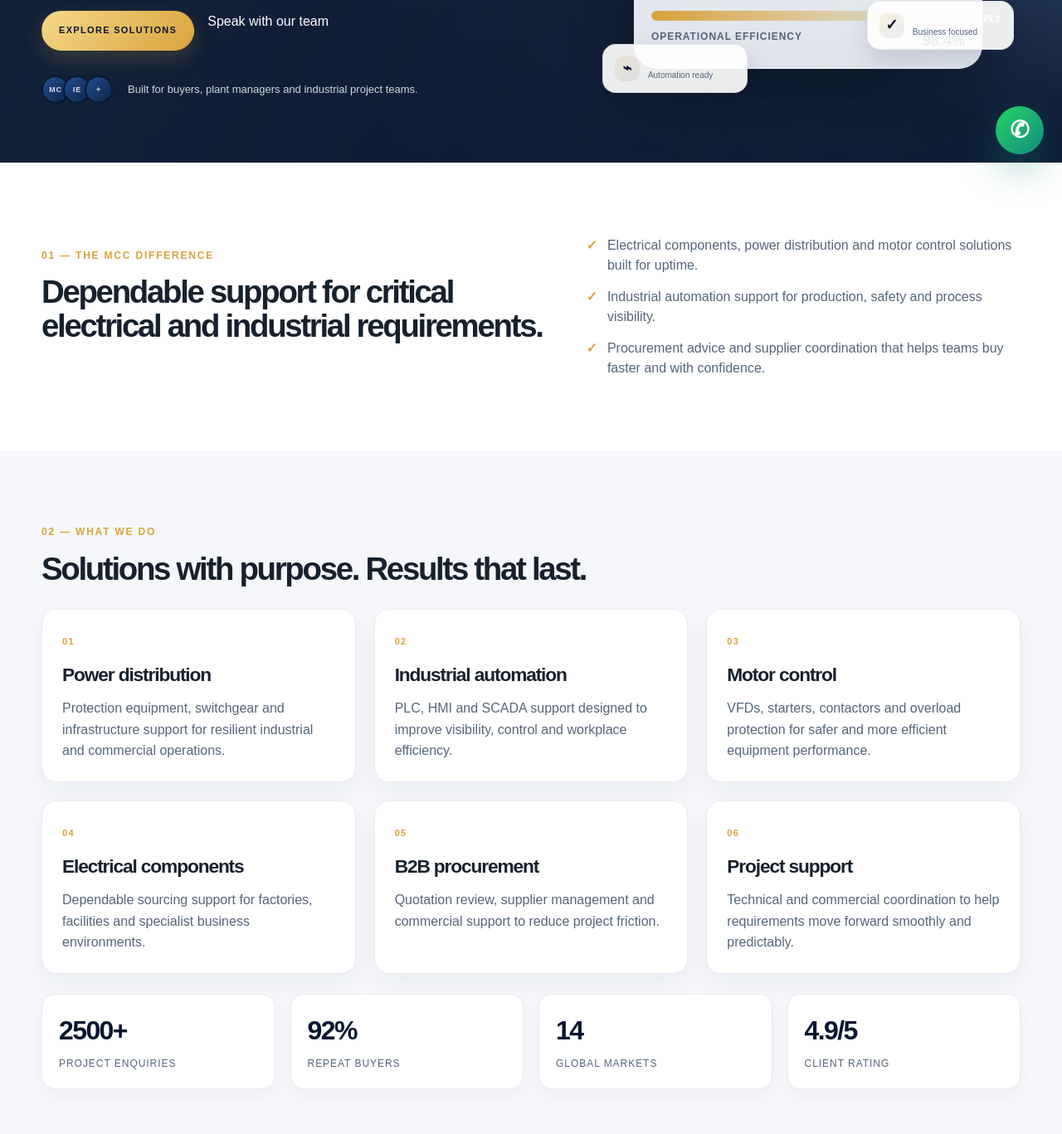
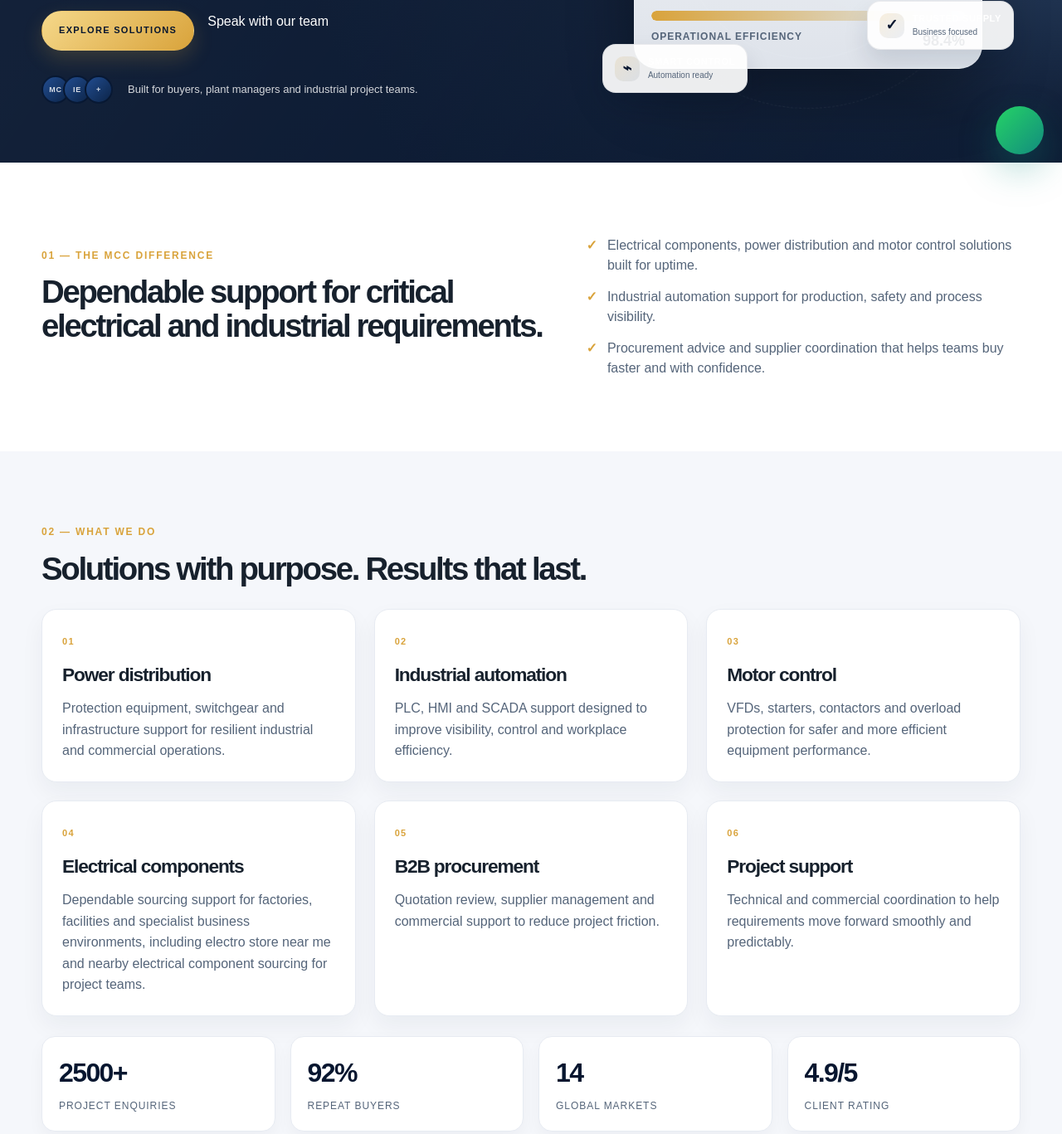
Before and after one commit to hhaador/MCC, a plain HTML site: page index.html in a window 1280 px wide. Shown: the part 592-1959 px from the top of the page at 83% size. Drawn offline with Linux system fonts and the light colour scheme.

Commit message:
Add SEO keywords and component section keyword targeting for electro store near me variants

```diff
--- a/index.html
+++ b/index.html
@@ -5,8 +5,8 @@
   <meta name="viewport" content="width=device-width, initial-scale=1">
   <title>Motion Controls Corporation | Electrical, Automation & Industrial Solutions</title>
   <meta name="title" content="Motion Controls Corporation | Electrical, Automation & Industrial Solutions">
-  <meta name="description" content="Motion Controls Corporation supplies industrial automation, power distribution, motor control, procurement support and reliable electrical sourcing for business operations.">
-  <meta name="keywords" content="Motion Controls Corporation, electrical suppliers, industrial automation, motor control, power distribution, electrical sourcing, procurement support">
+  <meta name="description" content="Motion Controls Corporation supplies industrial automation, power distribution, motor control, procurement support and reliable electrical sourcing for businesses that need dependable technical solutions.">
+  <meta name="keywords" content="Motion Controls Corporation, electrical suppliers, industrial automation, motor control, power distribution, electrical sourcing, procurement support, electro store near me, electrical store near me, electrical components near me, industrial electrical store near me, electrical supply store near me, electrical equipment near me, electrical components supplier near me">
   <meta name="robots" content="index, follow">
   <meta name="theme-color" content="#07162f">
   <meta property="og:title" content="Motion Controls Corporation | Electrical, Automation & Industrial Solutions">
@@ -154,7 +154,7 @@
           <article class="card">
             <small>04</small>
             <h3>Electrical components</h3>
-            <p>Dependable sourcing support for factories, facilities and specialist business environments.</p>
+            <p>Dependable sourcing support for factories, facilities and specialist business environments, including electro store near me and nearby electrical component sourcing for project teams.</p>
           </article>
           <article class="card">
             <small>05</small>
@@ -372,7 +372,7 @@
     </div>
   </footer>
 
-  <a class="floating-whatsapp" href="https://wa.me/8801791665627?text=Hello%20MCC%2C%20I%20want%20to%20discuss%20an%20industrial%20or%20electrical%20requirement." aria-label="Chat on WhatsApp" data-whatsapp="true">✆</a>
+  <a class="floating-whatsapp" href="https://wa.me/8801791665627?text=Hello%20MCC%2C%20I%20want%20to%20discuss%20an%20industrial%20or%20electrical%20requirement." aria-label="Chat on WhatsApp" data-string="contact"></a>
 
   <script src="script.js"></script>
 </body>
```
